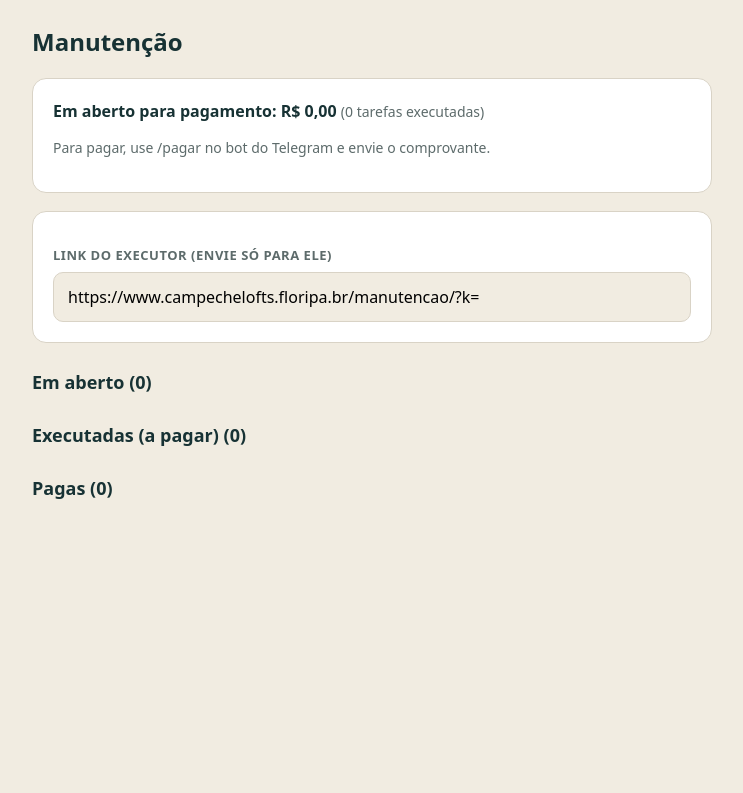
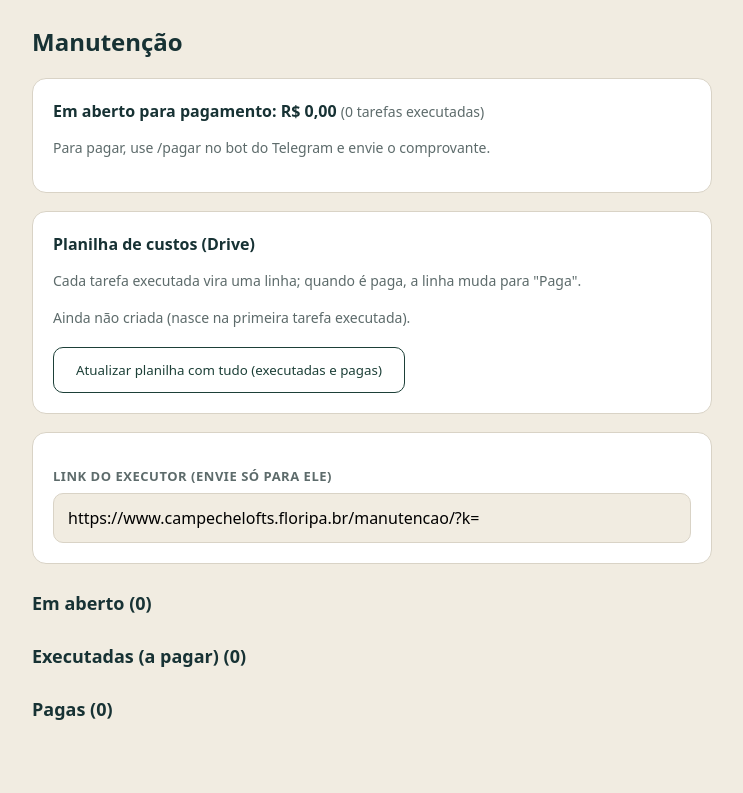
Before and after one commit to techaet/pousada-campeche-lofts, a PHP site: page /admin/manutencao.php in a window 1280 px wide. Shown: the part 52-845 px from the top of the page, without its empty margins (268-1011 px from the left). Before the commit the page ends 551 px from the top, so only its background shows below. Run offline with PHP 8.4, Linux system fonts and the light colour scheme; the visitor is signed in with stand-in values (Sample User, id 1).

Commit message:
manutencao: tarefas executadas/pagas vão para a planilha de custos no Drive (via Apps Script)
Co-Authored-By: Claude Sonnet 5.5 <noreply@anthropic.com>

```diff
--- a/admin/lib.php
+++ b/admin/lib.php
@@ -19,6 +19,19 @@ function valor_parse(string $s): ?float {
     if (str_contains($s, ',')) $s = str_replace(',', '.', str_replace('.', '', $s));
     elseif (preg_match('/^\d{1,3}(\.\d{3})+$/', $s)) $s = str_replace('.', '', $s);
     return is_numeric($s) ? round((float) $s, 2) : null;
+}
+
+/** Envia JSON ao Apps Script (com o segredo) e devolve a resposta decodificada, ou null se não configurado/sem resposta. */
+function apps_script(array $payload): ?array {
+    $url = (string) cfg('apps_script_url', '');
+    if ($url === '') return null;
+    $ch = curl_init($url);
+    curl_setopt_array($ch, [CURLOPT_POST => true, CURLOPT_RETURNTRANSFER => true, CURLOPT_FOLLOWLOCATION => true, CURLOPT_TIMEOUT => 60,
+        CURLOPT_HTTPHEADER => ['Content-Type: text/plain'],  // text/plain evita o preflight do Apps Script
+        CURLOPT_POSTFIELDS => json_encode(['segredo' => cfg('apps_script_segredo', '')] + $payload)]);
+    $r = json_decode((string) curl_exec($ch), true);
+    curl_close($ch);
+    return is_array($r) ? $r : ['ok' => false, 'erro' => 'sem resposta do Apps Script'];
 }
 
 function h($s): string { return htmlspecialchars((string) $s, ENT_QUOTES, 'UTF-8'); }
--- a/admin/manutencao.php
+++ b/admin/manutencao.php
@@ -3,12 +3,23 @@ declare(strict_types=1);
 require __DIR__ . '/manutencao_lib.php';
 exigir_admin();
 
+$aviso = '';
+if ($_SERVER['REQUEST_METHOD'] === 'POST') {
+    csrf_checar();
+    $todas = array_merge(tarefas_por_status('executada'), tarefas_por_status('paga'));
+    $aviso = planilha_enviar($todas) ? 'Planilha atualizada com ' . count($todas) . ' tarefa(s).' : 'Não consegui atualizar a planilha. Confira o Apps Script em Configurações.';
+}
 pagina_topo('Manutenção');
+if ($aviso) echo '<div class="ok">' . h($aviso) . '</div>';
 [$q, $soma] = total_em_aberto();
 $link = 'https://www.campechelofts.floripa.br/manutencao/?k=' . cfg('executor_token');
 ?>
 <div class="card"><strong>Em aberto para pagamento: <?= h(brl($soma)) ?></strong> <span class="dica">(<?= $q ?> tarefa<?= $q === 1 ? '' : 's' ?> executada<?= $q === 1 ? '' : 's' ?>)</span>
   <p class="dica">Para pagar, use /pagar no bot do Telegram e envie o comprovante.</p></div>
+<div class="card"><strong>Planilha de custos (Drive)</strong>
+  <p class="dica">Cada tarefa executada vira uma linha; quando é paga, a linha muda para "Paga".</p>
+  <?php if (cfg('planilha_url')): ?><a href="<?= h(cfg('planilha_url')) ?>" target="_blank" rel="noopener">Abrir a planilha</a><?php else: ?><span class="dica">Ainda não criada (nasce na primeira tarefa executada).</span><?php endif; ?>
+  <form method="post"><?= csrf_campo() ?><button class="sec">Atualizar planilha com tudo (executadas e pagas)</button></form></div>
 <div class="card"><label>Link do executor (envie só para ele)</label><input readonly value="<?= h($link) ?>" onfocus="this.select()"></div>
 <?php
 foreach (['aberta' => 'Em aberto', 'executada' => 'Executadas (a pagar)', 'paga' => 'Pagas'] as $st => $titulo) {
--- a/admin/manutencao_lib.php
+++ b/admin/manutencao_lib.php
@@ -102,7 +102,20 @@ function tarefa_executar(int $id): ?array {
     [$qtd, $soma] = total_em_aberto();
     avisar_gerentes("✅ Tarefa #{$t['id']} executada — " . brl((float) $t['valor']) . "\n" . resumo($t)
         . "\n\nEm aberto para pagamento: " . brl($soma) . " ($qtd item" . ($qtd === 1 ? '' : 's') . "). Use /pagar.");
+    planilha_enviar([$t]);
     return $t;
+}
+
+/** Grava/atualiza as tarefas na planilha de custos (Drive). Falha não derruba o fluxo: o botão do painel reenvia tudo. */
+function planilha_enviar(array $tarefas): bool {
+    if (!$tarefas) return true;
+    $quando = fn($iso) => $iso ? date('d/m/Y H:i', strtotime($iso)) : '';
+    $r = apps_script(['acao' => 'manutencao', 'itens' => array_map(fn($t) => [
+        'id' => $t['id'], 'executada_em' => $quando($t['executada_em'] ?? ''), 'prioridade' => trim(preg_replace('/^\S+\s/u', '', PRIORIDADES[$t['prioridade']])),
+        'descricao' => trim((string) $t['texto']) !== '' ? trim((string) $t['texto']) : '(sem texto)', 'valor' => (float) $t['valor'],
+        'status' => $t['status'] === 'paga' ? 'Paga' : 'A pagar', 'paga_em' => $quando($t['paga_em'] ?? ''), 'anexos' => count($t['midias'])], array_values($tarefas))]);
+    if (!empty($r['ok']) && !empty($r['planilha'])) { cfg_salvar(['planilha_url' => $r['planilha']]); return true; }
+    return false;
 }
 
 function resumo(array $t): string {
--- a/manutencao/bot.php
+++ b/manutencao/bot.php
@@ -162,6 +162,7 @@ if ($cmd === '/start' || $cmd === '/ajuda') {
         return $d;
     });
     estado_gravar($chat, null);
+    planilha_enviar($pagas);
     $soma = array_sum(array_map(fn($t) => (float) $t['valor'], $pagas));
     $lista = implode(', ', array_map(fn($t) => '#' . $t['id'], $pagas));
     $aviso = "💰 Pagamento de " . brl($soma) . " registrado (tarefas $lista).";
```
Also changed, not shown: admin/comprovante_lib.php (+2 -7 lines), 2 other files.
